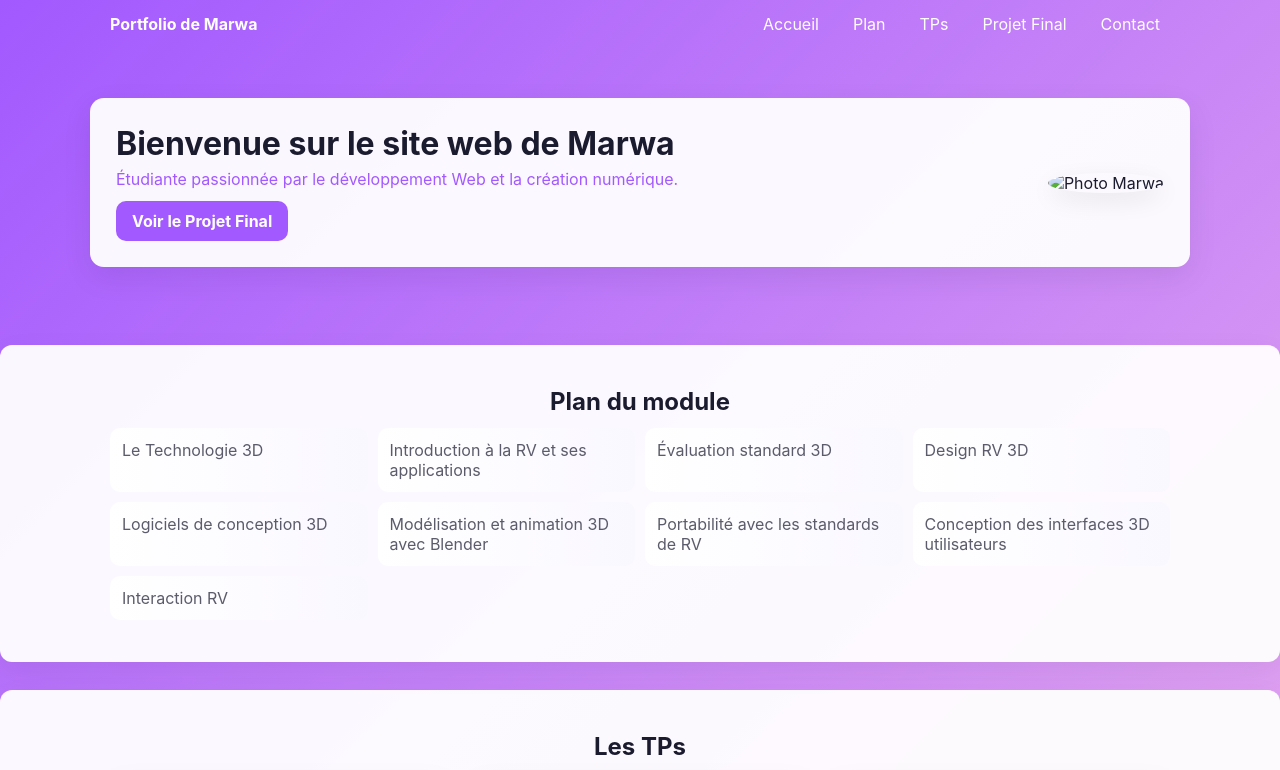
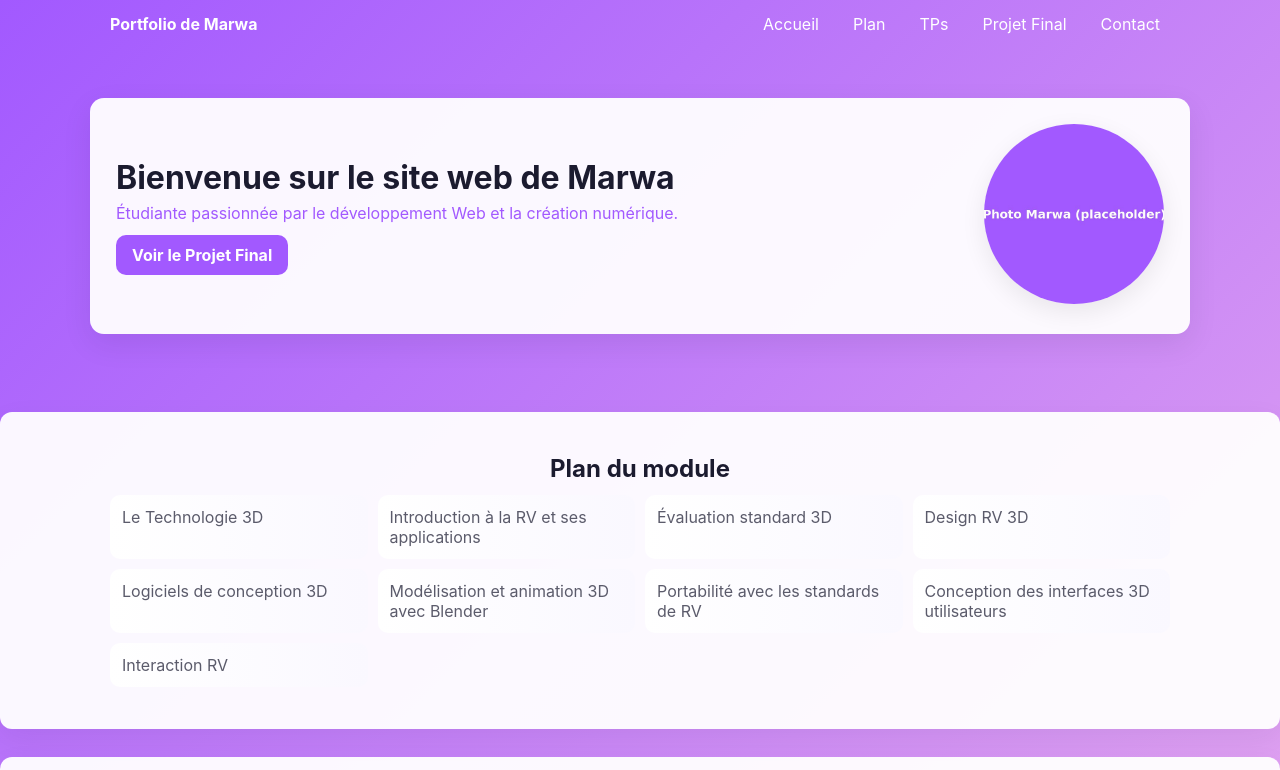
Before and after one commit to Meroua20010509/portfolio, a plain HTML site: page index.html in a window 1280 px wide. Shown: the top 770 px of the page. Drawn offline with Linux system fonts and the light colour scheme.

Commit message:
Update image source path in index.html

```diff
--- a/index.html
+++ b/index.html
@@ -28,7 +28,7 @@
       <a href="#projet" class="btn">Voir le Projet Final</a>
     </div>
     <div class="hero-image">
-      <img src="images/profile.png" alt="Photo Marwa">
+      <img src="profile.png" alt="Photo Marwa">
     </div>
   </div>
 </header>
```
